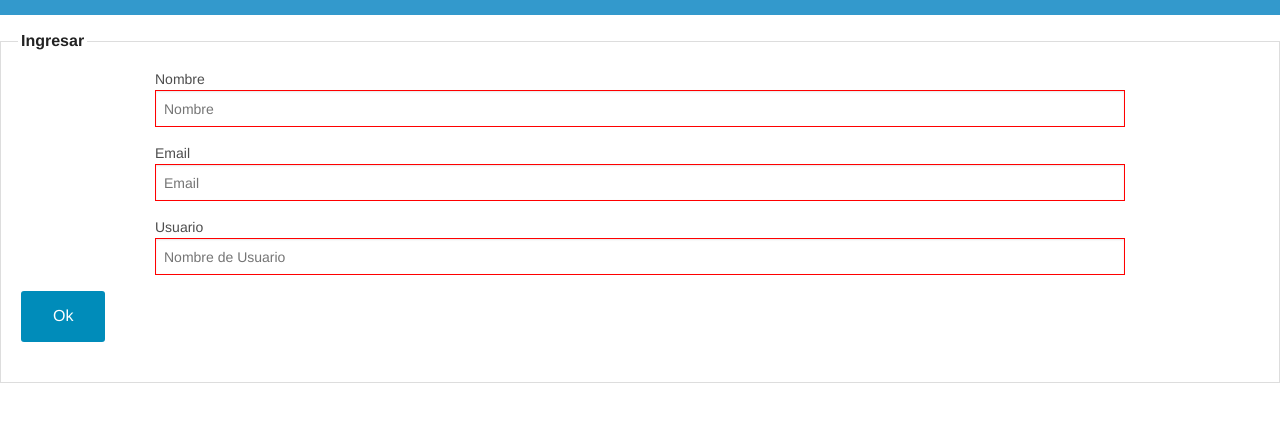
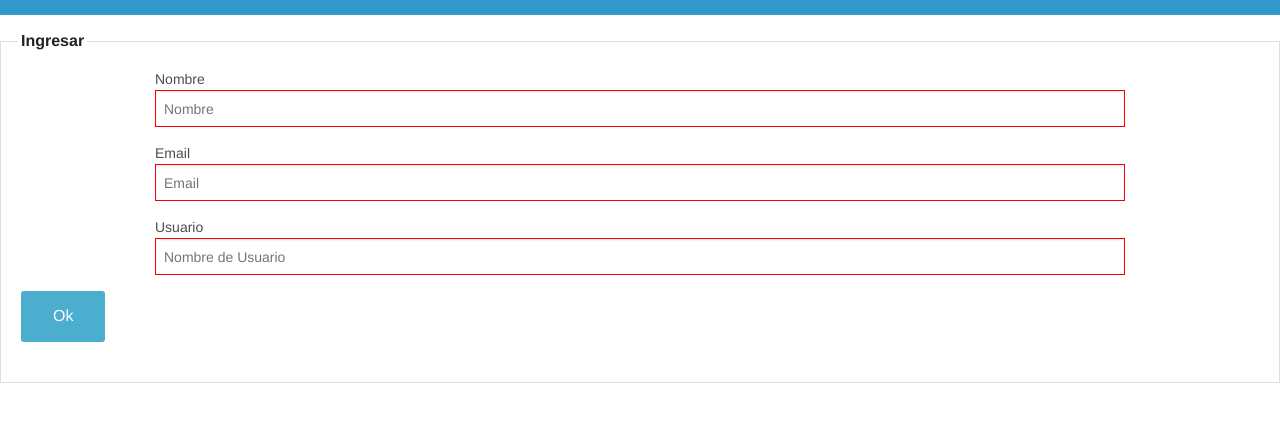
Before and after one commit to aantivero/libro-ang, a website: page app/04/index.html in a window 1280 px wide. Drawn offline with Linux system fonts and the light colour scheme.

Commit message:
El boton submit es disable si hay errores en el formulario

```diff
--- a/app/04/index.html
+++ b/app/04/index.html
@@ -78,7 +78,7 @@ and open the template in the editor.
                         </div>
                     </div>
                 </div>
-                <button type="submit" class="button radius">Ok</button>
+                <button type="submit" class="button radius" ng-disabled="signup_form.$invalid">Ok</button>
             </fieldset>
         </form>
         <script src="lib/js/jquery.js"></script>
```
